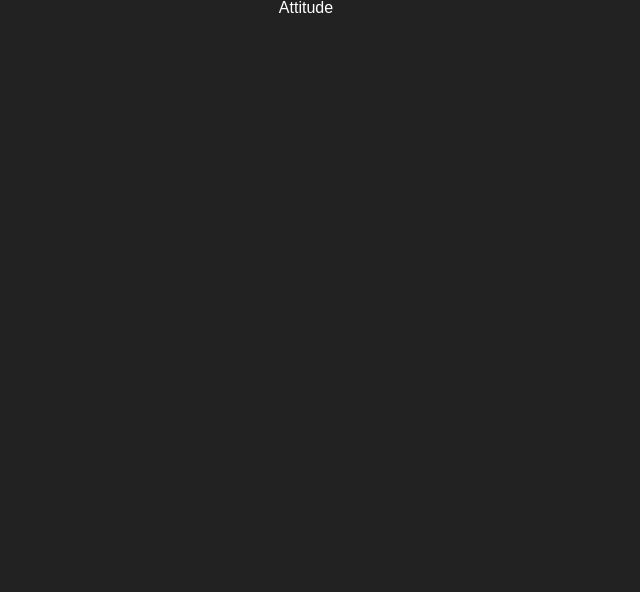
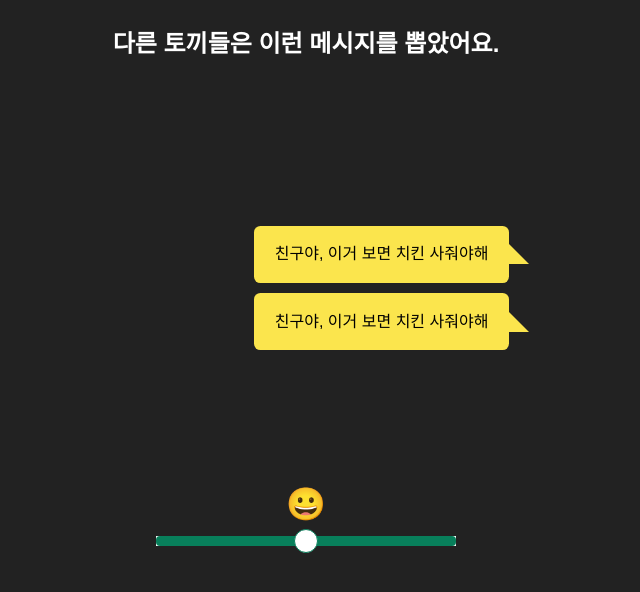
Before and after one commit to pagers-org/here-your-duckdam, a Next.js app: page /attitude in a window 1280 px wide. Shown: the top 592 px of the page, without its empty margins (334-974 px from the left). Built offline with nearby package versions, Linux system fonts and the light colour scheme.

Commit message:
feat: atitude 페이지 구현

```diff
--- /dev/null
+++ b/components/attitude/AttitudeRange.tsx
@@ -0,0 +1,127 @@
+import React, { useState, useMemo, useCallback } from 'react';
+import styled from '@emotion/styled'
+
+
+const politeTypes = {
+    0: '🙄',
+    1: '😀',
+    2: '😇',
+};
+
+const AttitudeRange = (props: { initialValue: number }) => {
+    const [rangeValue, setRangeValue] = useState(props.initialValue);
+    const handleRangeValue = (event: React.ChangeEvent<HTMLInputElement>) => {
+        setRangeValue(event.target.valueAsNumber);
+    }
+
+
+    const politeEmoji = useMemo(() => {
+        if (rangeValue > 50) {
+            return politeTypes[2];
+        }
+
+        if (rangeValue === 0) {
+            return politeTypes[0];
+        }
+
+        if (rangeValue > 0) {
+            return politeTypes[1];
+        }
+
+
+    }, [rangeValue])
+
+
+    return (
+        <StyledRange>
+            <label htmlFor="range">{politeEmoji}</label>
+            <input type="range" id="range" value={rangeValue} onChange={handleRangeValue} />
+        </StyledRange>
+    )
+}
+
+export default AttitudeRange
+
+const StyledRange = styled.div`
+    display: flex;
+    justify-content: center;
+    flex-direction: column;
+    align-items: center;
+
+    input[type='range'] {
+        width: 300px;
+        margin: 16px 0;
+        -webkit-appearance: none;
+    }
+
+    input[type='range'] + label {
+        background-color: #fff;
+        position: absolute;
+        top: -25px;
+        left: 110px;
+        width: 80px;
+        padding: 5px 0;
+        text-align: center;
+        border-radius: 4px;
+        box-shadow: 0 0 5px rgba(0, 0, 0, 0.4);
+    }
+
+    input[type='range']::-webkit-slider-runnable-track {
+        background: #087f5b;
+        border-radius: 4px;
+        width: 100%;
+        height: 10px;
+        cursor: pointer;
+    }
+
+    input[type='range']::-webkit-slider-thumb {
+        -webkit-appearance: none;
+        height: 24px;
+        width: 24px;
+        background: #fff;
+        border-radius: 50%;
+        border: 1px solid #087f5b;
+        margin-top: -7px;
+    }
+
+    input[type='range']::-moz-range-track {
+        background: #087f5b;
+        border-radius: 4px;
+        width: 100%;
+        height: 10px;
+        cursor: pointer;
+    }
+
+    input[type='range']::-moz-range-thumb {
+        -webkit-appearance: none;
+        height: 24px;
+        width: 24px;
+        background: #fff;
+        border-radius: 50%;
+        border: 1px solid #087f5b;
+        margin-top: -7px;
+    }
+
+    input[type='range']::-ms-track {
+        background: #087f5b;
+        border-radius: 4px;
+        width: 100%;
+        height: 10px;
+        cursor: pointer;
+    }
+
+    input[type='range']::-ms-thumb {
+        -webkit-appearance: none;
+        height: 24px;
+        width: 24px;
+        background: #fff;
+        border-radius: 50%;
+        border: 1px solid #087f5b;
+        margin-top: -7px;
+    }
+
+    label {
+        font-size : 2rem;
+    }
+
+`
--- /dev/null
+++ b/components/attitude/AttitudeTitle.tsx
@@ -0,0 +1,15 @@
+import React from 'react'
+import styled from '@emotion/styled';
+
+const AttitudeTitle = (props: { text: string }) => {
+    return (
+        <StyledTitle>{props.text}</StyledTitle>
+    )
+}
+
+export default AttitudeTitle
+
+const StyledTitle = styled.h2`
+    padding: 2rem;
+    word-break: keep-all;
+`
--- /dev/null
+++ b/components/attitude/MessageBox.tsx
@@ -0,0 +1,23 @@
+import React from 'react';
+import styled from '@emotion/styled';
+
+
+const MessageBox = (props: { children: React.ReactNode }) => {
+    return (
+        <Wrapper>{props.children}</Wrapper>
+    )
+}
+
+export default MessageBox
+
+const Wrapper = styled.section`
+    height: 50%;
+    width: 100%;
+    display: flex;
+    flex-direction: column;
+    justify-content: center;
+    align-items: flex-end;
+    box-sizing: border-box;
+    padding: 2rem;
+
+`
--- /dev/null
+++ b/components/attitude/MessageItem.tsx
@@ -0,0 +1,36 @@
+import React from 'react';
+import styled from "@emotion/styled";
+
+const MessageItem = (props: { children: React.ReactNode }) => {
+    return (
+        <Wrapper className="fadeInRight">
+            {props.children}
+        </Wrapper >
+    )
+}
+
+export default MessageItem
+
+const Wrapper = styled.div`
+    position: relative;
+    background: ${({ theme }) => theme.color.yellow};
+    border-radius: 0.4em;
+    padding: 1.3rem;
+    margin: 0.3rem;
+    color: ${({ theme }) => theme.color.black};
+    :after {
+    content: '';
+    position: absolute;
+    right: 0;
+    top: 50%;
+    width: 0;
+    height: 0;
+    border: 20px solid transparent;
+    border-left-color: ${({ theme }) => theme.color.yellow};
+    border-right: 0;
+    border-bottom: 0;
+    margin-top: -10px;
+    margin-right: -20px;
+}
+
+`
--- /dev/null
+++ b/components/attitude/index.ts
@@ -0,0 +1,4 @@
+export { default as AttitudeTitle } from "./AttitudeTitle";
+export { default as AttitudeRange } from "./AttitudeRange";
+export { default as MessageBox } from "./MessageBox";
+export { default as MessageItem } from "./MessageItem";
--- a/pages/attitude/index.tsx
+++ b/pages/attitude/index.tsx
@@ -1,5 +1,22 @@
+import React from 'react';
+import { AttitudeTitle, AttitudeRange, MessageBox, MessageItem } from '@components/attitude';
+
+
 const Attitude = () => {
-    return <div>Attitude</div>;
+    return (
+        <>
+            <AttitudeTitle text={'다른 토끼들은 이런 메시지를 뽑았어요.'} />
+            <MessageBox>
+                <MessageItem>
+                    친구야, 이거 보면 치킨 사줘야해
+                </MessageItem>
+                <MessageItem>
+                    친구야, 이거 보면 치킨 사줘야해
+                </MessageItem>
+            </MessageBox>
+            <AttitudeRange initialValue={50} />
+        </>
+    );
 };
 
 export default Attitude;
```
